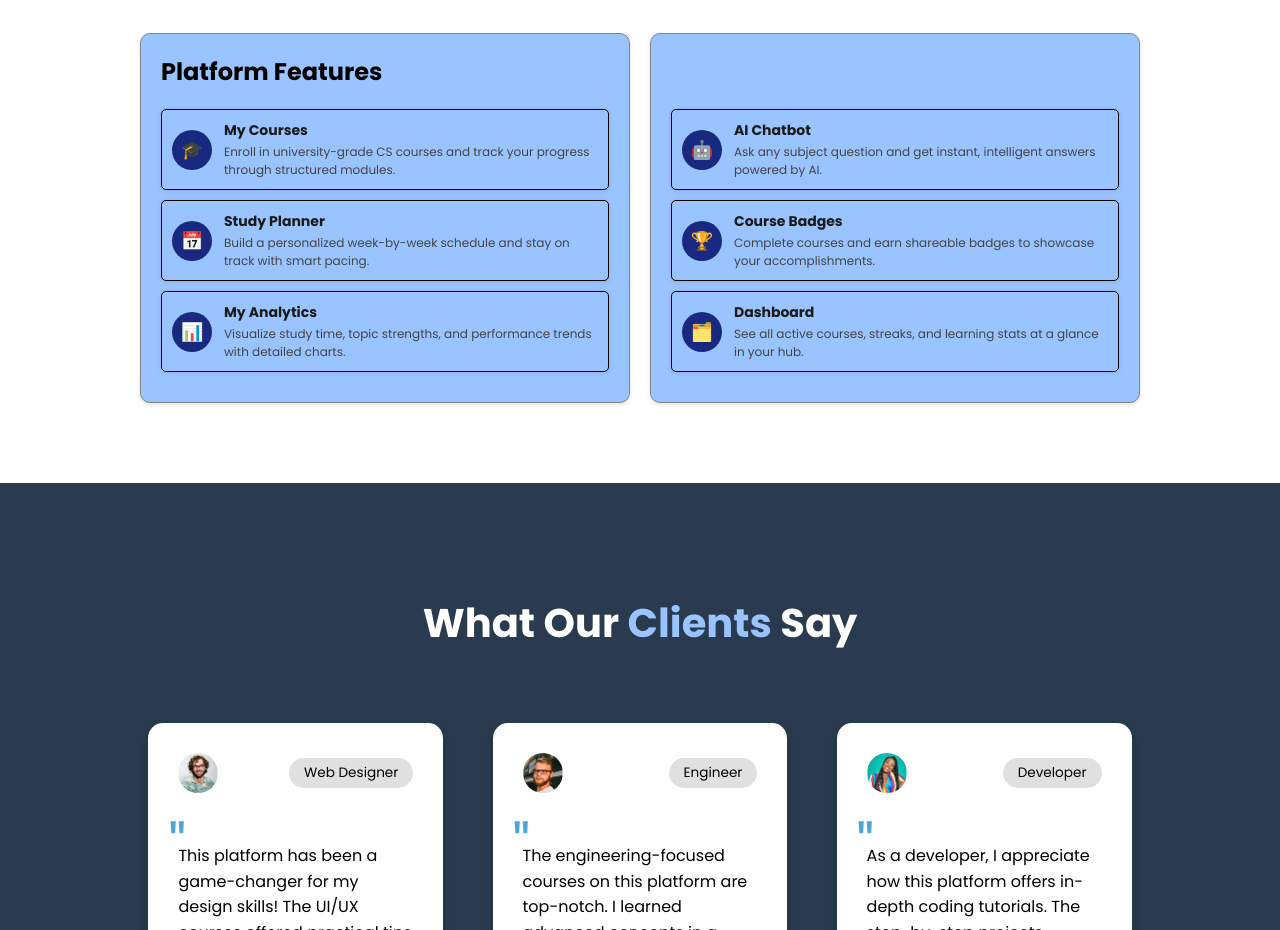
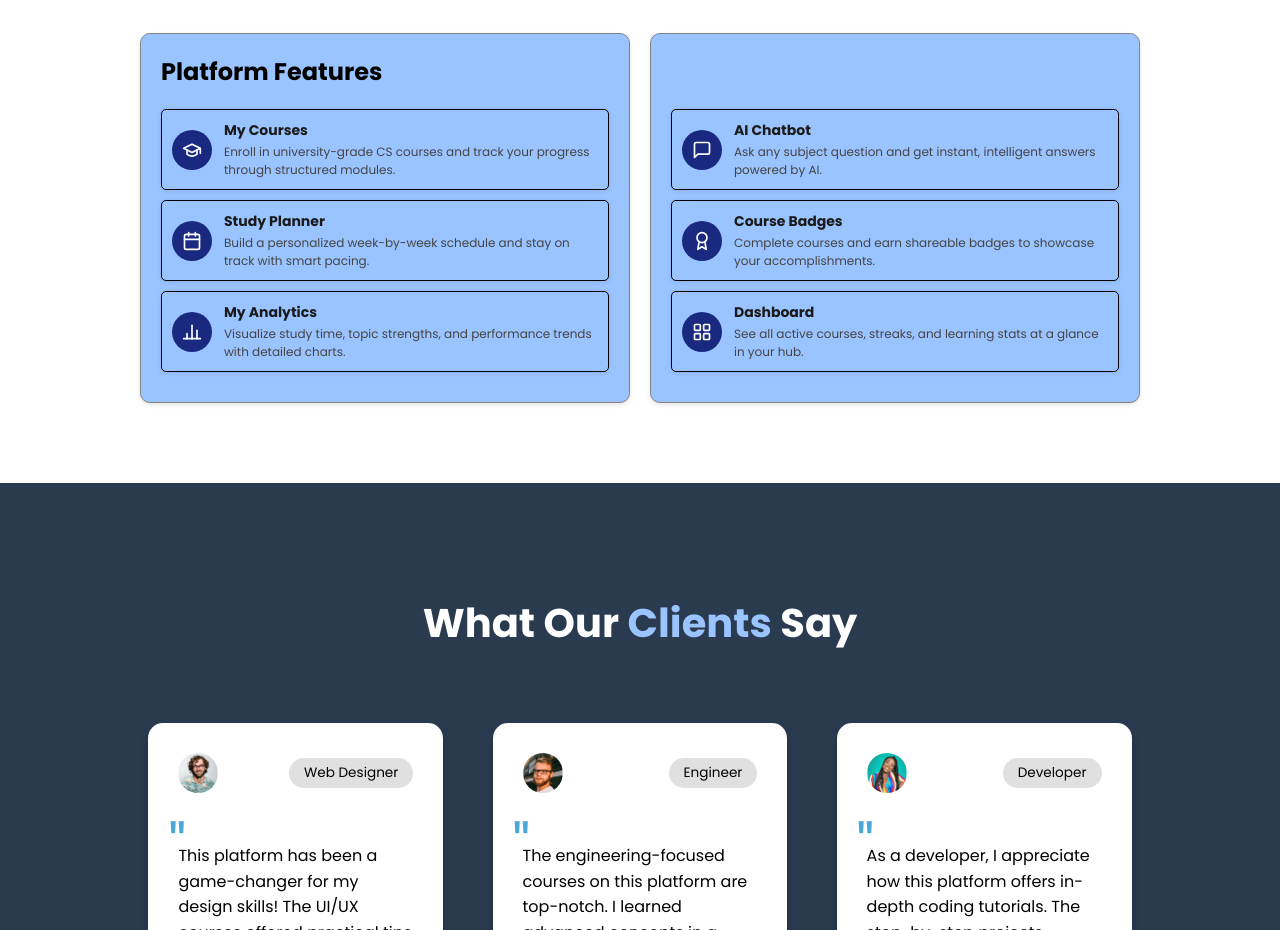
Before and after one commit to Debjanimandal/Technoeee, a Next.js app: page / in a window 1280 px wide. Shown: the part 1664-2594 px from the top of the page. Built offline with nearby package versions, Linux system fonts and the light colour scheme; no server answers.

Commit message:
feat: replace emoji icons with professional SVG icons in Explore Our Features section

```diff
--- a/app/page.js
+++ b/app/page.js
@@ -21,12 +21,60 @@ const COURSES_DATA = [
 const CATEGORIES = ['Featured', 'Programming Fundamentals', 'Core CS Foundation', 'High Demand Industry Skill', 'Essential Industry Concept', 'Core Infrastructure', 'Theoretical Computer Science', 'Core Hardware Concept'];
 
 const FEATURES = [
-  { icon: '🎓', title: 'My Courses',      desc: 'Enroll in university-grade CS courses and track your progress through structured modules.' },
-  { icon: '📅', title: 'Study Planner',   desc: 'Build a personalized week-by-week schedule and stay on track with smart pacing.' },
-  { icon: '📊', title: 'My Analytics',    desc: 'Visualize study time, topic strengths, and performance trends with detailed charts.' },
-  { icon: '🤖', title: 'AI Chatbot',      desc: 'Ask any subject question and get instant, intelligent answers powered by AI.' },
-  { icon: '🏆', title: 'Course Badges',   desc: 'Complete courses and earn shareable badges to showcase your accomplishments.' },
-  { icon: '🗂️', title: 'Dashboard',       desc: 'See all active courses, streaks, and learning stats at a glance in your hub.' },
+  {
+    icon: (
+      <svg width="20" height="20" viewBox="0 0 24 24" fill="none" stroke="#fff" strokeWidth="2" strokeLinecap="round" strokeLinejoin="round">
+        <path d="M22 10v6M2 10l10-5 10 5-10 5z"/><path d="M6 12v5c3 3 9 3 12 0v-5"/>
+      </svg>
+    ),
+    title: 'My Courses',
+    desc: 'Enroll in university-grade CS courses and track your progress through structured modules.',
+  },
+  {
+    icon: (
+      <svg width="20" height="20" viewBox="0 0 24 24" fill="none" stroke="#fff" strokeWidth="2" strokeLinecap="round" strokeLinejoin="round">
+        <rect x="3" y="4" width="18" height="18" rx="2"/><line x1="16" y1="2" x2="16" y2="6"/><line x1="8" y1="2" x2="8" y2="6"/><line x1="3" y1="10" x2="21" y2="10"/>
+      </svg>
+    ),
+    title: 'Study Planner',
+    desc: 'Build a personalized week-by-week schedule and stay on track with smart pacing.',
+  },
+  {
+    icon: (
+      <svg width="20" height="20" viewBox="0 0 24 24" fill="none" stroke="#fff" strokeWidth="2" strokeLinecap="round" strokeLinejoin="round">
+        <line x1="18" y1="20" x2="18" y2="10"/><line x1="12" y1="20" x2="12" y2="4"/><line x1="6" y1="20" x2="6" y2="14"/><line x1="2" y1="20" x2="22" y2="20"/>
+      </svg>
+    ),
+    title: 'My Analytics',
+    desc: 'Visualize study time, topic strengths, and performance trends with detailed charts.',
+  },
+  {
+    icon: (
+      <svg width="20" height="20" viewBox="0 0 24 24" fill="none" stroke="#fff" strokeWidth="2" strokeLinecap="round" strokeLinejoin="round">
+        <path d="M21 15a2 2 0 0 1-2 2H7l-4 4V5a2 2 0 0 1 2-2h14a2 2 0 0 1 2 2z"/>
+      </svg>
+    ),
+    title: 'AI Chatbot',
+    desc: 'Ask any subject question and get instant, intelligent answers powered by AI.',
+  },
+  {
+    icon: (
+      <svg width="20" height="20" viewBox="0 0 24 24" fill="none" stroke="#fff" strokeWidth="2" strokeLinecap="round" strokeLinejoin="round">
+        <circle cx="12" cy="8" r="6"/><path d="M15.477 12.89L17 22l-5-3-5 3 1.523-9.11"/>
+      </svg>
+    ),
+    title: 'Course Badges',
+    desc: 'Complete courses and earn shareable badges to showcase your accomplishments.',
+  },
+  {
+    icon: (
+      <svg width="20" height="20" viewBox="0 0 24 24" fill="none" stroke="#fff" strokeWidth="2" strokeLinecap="round" strokeLinejoin="round">
+        <rect x="3" y="3" width="7" height="7" rx="1"/><rect x="14" y="3" width="7" height="7" rx="1"/><rect x="14" y="14" width="7" height="7" rx="1"/><rect x="3" y="14" width="7" height="7" rx="1"/>
+      </svg>
+    ),
+    title: 'Dashboard',
+    desc: 'See all active courses, streaks, and learning stats at a glance in your hub.',
+  },
 ];
 
 const FAQ_ITEMS = [
```
